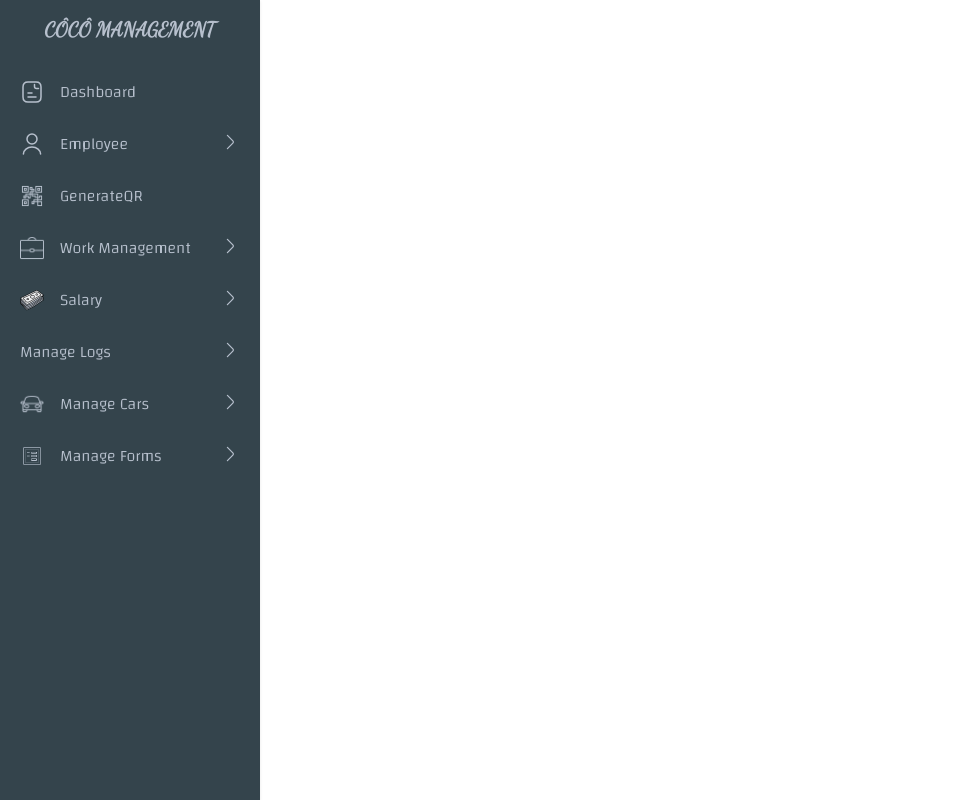
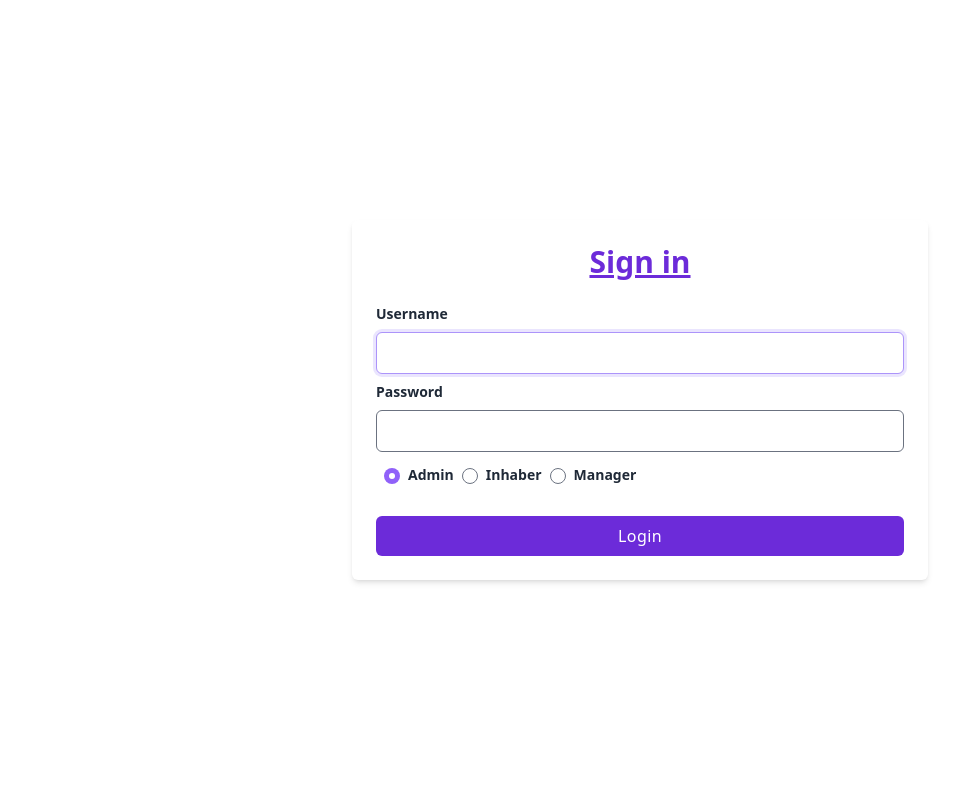
Before and after one commit to Thanhha2571/FE_QR_Project, a React (Create React App) app: page / in a window 1280 px wide. Shown: the whole page, without its empty margins (0-970 px from the left). Built offline with nearby package versions, Linux system fonts and the light colour scheme.

Commit message:
update router

```diff
--- a/src/router/index.js
+++ b/src/router/index.js
@@ -49,7 +49,7 @@ const Router = () => {
         <Routes>
             <Route path="/" element={<Layout />} >
                 {/* public routes */}
-                <Route path="login" element={<Login />} />
+                <Route path="/" element={<Login />} />
                 <Route path="unauthorized" element={<Unauthorized />} />
 
                 {/* protected routes */}
```
